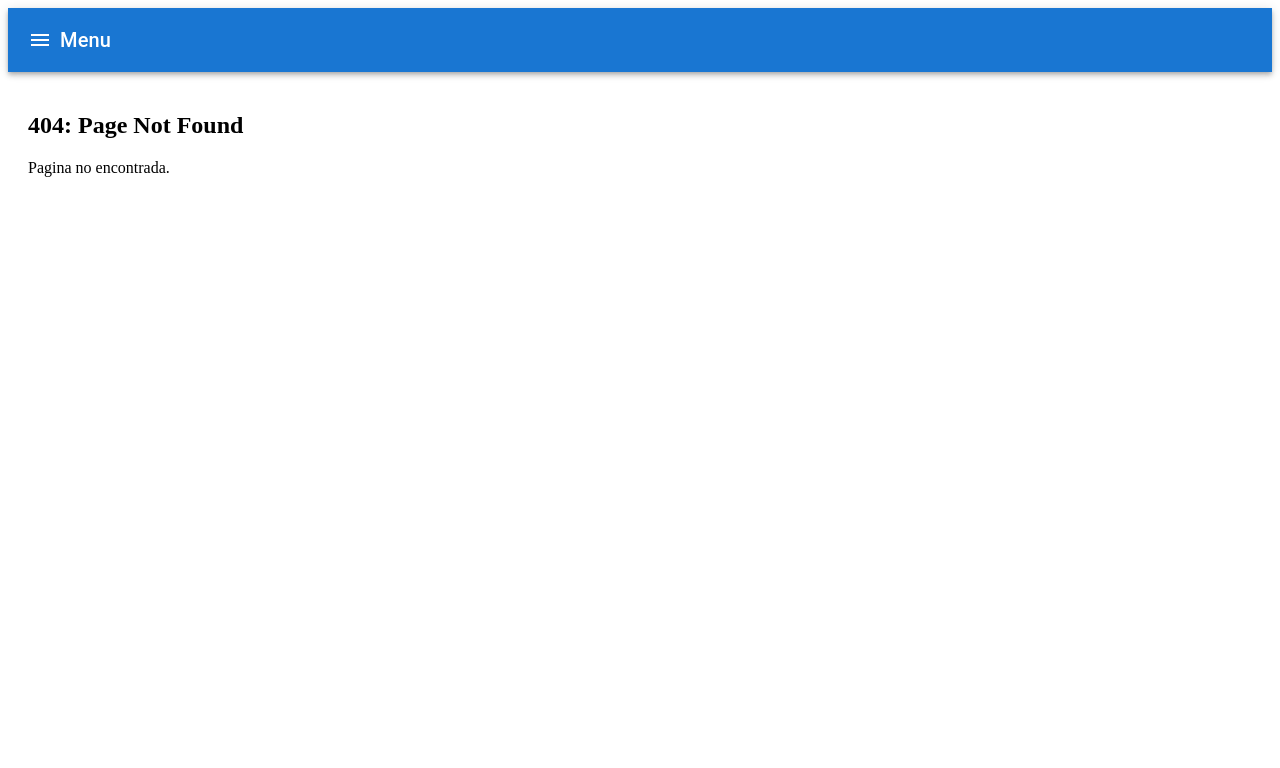
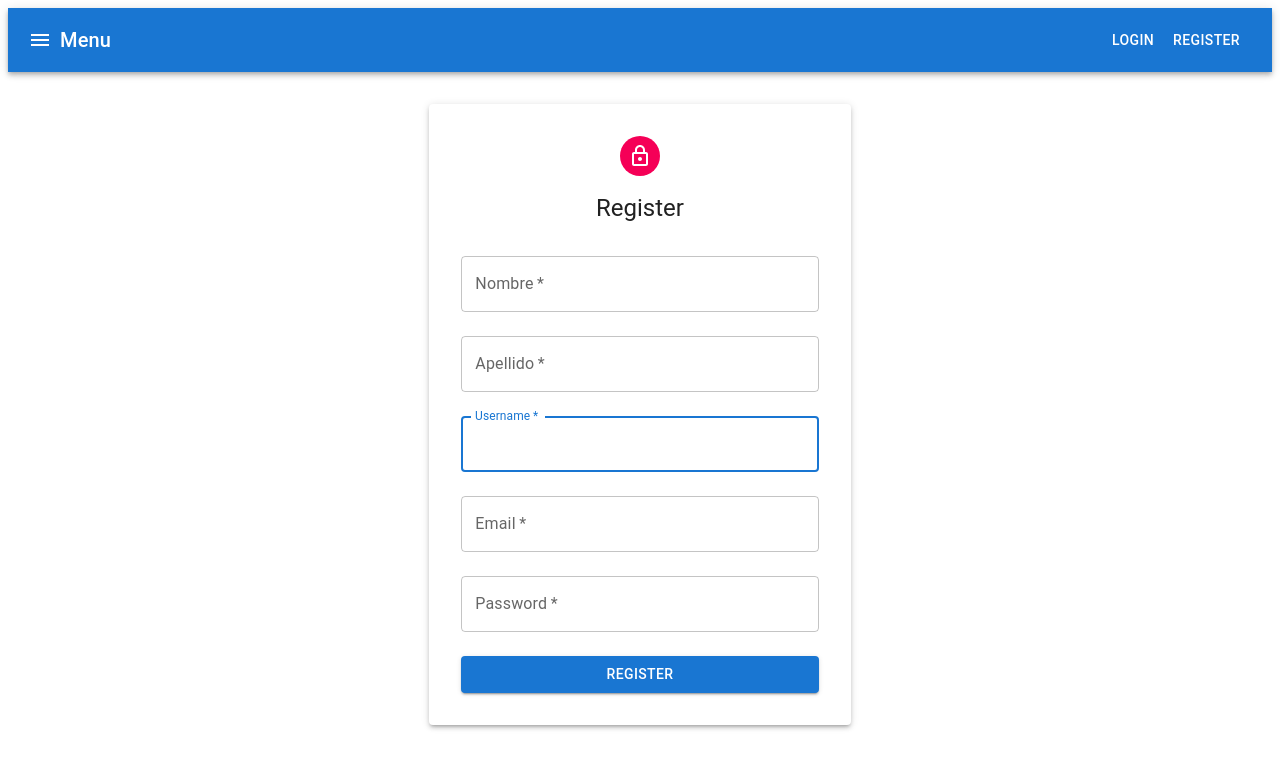
Before and after one commit to matiaspatricio/vivosis_frontend_v2, a React (Create React App) app: page /register in a window 1280 px wide. Before the commit this address had no page. Shown: the top 768 px of the page. Built offline with nearby package versions, Linux system fonts and the light colour scheme.

Commit message:
Se agrega login & register

```diff
--- a/package.json
+++ b/package.json
@@ -17,6 +17,7 @@
     "@testing-library/user-event": "^14.4.3",
     "axios": "^1.4.0",
     "dayjs": "^1.11.9",
+    "js-cookie": "^3.0.5",
     "react": "^18.2.0",
     "react-dom": "^18.2.0",
     "react-router-dom": "^6.14.1",
--- a/src/App.js
+++ b/src/App.js
@@ -14,12 +14,14 @@ import CrearPedido from './components/CrearPedido';
 import ActualizaMasivaPedidos from './components/ActualizaMasivaPedidos';
 import EnviosClientes from './components/EnviosClientes';
 import Stack from '@mui/material/Stack';
-import { BrowserRouter as Router, Routes, Route, Link } from 'react-router-dom';
+import Register from './components/Register';
+import Logout from './components/Logout';
+import { BrowserRouter as Router, Routes, Route, Link, Navigate } from 'react-router-dom';
 import React, { useEffect, useState } from 'react';
-
 import {
   AppBar,
   Toolbar,
+  Button,
   IconButton,
   Typography,
   List,
@@ -28,7 +30,7 @@ import {
   ListItemIcon,
   Drawer,
 } from '@mui/material';
-//import MenuIcon from '@mui/icons-material/Menu';
+
 import MenuSharpIcon from '@mui/icons-material/MenuSharp';
 import HomeIcon from '@mui/icons-material/Home';
 import PersonIcon from '@mui/icons-material/Person';
@@ -38,6 +40,7 @@ import AssignmentIcon from '@mui/icons-material/Assignment';
 import ExpandLessIcon from '@mui/icons-material/ExpandLess';
 import ExpandMoreIcon from '@mui/icons-material/ExpandMore';
 import Collapse from '@mui/material/Collapse';
+import Login from './components/Login';
 
 function Home() {
   return (
@@ -58,6 +61,8 @@ function NoMatch() {
 }
 
 function App() {
+  const [authToken, setAuthToken] = useState(null);
+  const [isAuthenticated, setIsAuthenticated] = useState(false);
   const [drawerOpen, setDrawerOpen] = useState(false);
   const [servicesOpen, setServicesOpen] = useState(false);
 
@@ -75,7 +80,24 @@ function App() {
 
   useEffect(() => {
     document.title = "Sistema de Pedidos";
+    const token = localStorage.getItem('token');
+
+    if (token) {
+      // Si se encuentra un token almacenado, establece el estado de autenticación como logueado
+      setAuthToken(token);
+      setIsAuthenticated(true);
+    }
   }, []);
+
+  const handleLogout = () => {
+    localStorage.removeItem('token');
+    setAuthToken(null);
+    setIsAuthenticated(false);
+  };
+
+  const PrivateRoute = ({ element, ...props }) => {
+    return isAuthenticated ? element : <Navigate to="/login" replace />;
+  };
 
   return (
     <Router>
@@ -87,6 +109,18 @@ function App() {
           <Typography variant="h6" style={{ flexGrow: 1 }}>
             Menu
           </Typography>
+          <div>
+            {isAuthenticated ? (
+              <>
+                <Button color="inherit" component={Link} to="/logout" onClick={handleLogout}>Logout</Button>
+              </>
+            ) : (
+              <>
+                <Button color="inherit" component={Link} to="/login">Login</Button>
+                <Button color="inherit" component={Link} to="/register">Register</Button>
+              </>
+            )}
+          </div>
         </Toolbar>
       </AppBar>
       <Drawer anchor="left" open={drawerOpen} onClose={handleDrawerClose}>
@@ -152,20 +186,23 @@ function App() {
       </Drawer>
       <Routes>
         <Route path="/" element={<Home />} />
-        <Route path="/verclientes" element={<VerClientes />} />
-        <Route path="/verproductos" element={<VerProductos />} />
-        <Route path="/veringresos" element={<VerIngresos />} />
-        <Route path="/verpedidos" element={<VerPedidos />} />
-        <Route path="/modificarcliente/:id" element={<ModificarCliente />} />
-        <Route path="/modificarproducto/:id" element={<ModificarProducto />} />
-        <Route path="/modificaringreso/:id" element={<ModificarIngreso />} />
-        <Route path="/modificarpedido/:id" element={<ModificarPedido />} />
-        <Route path="/crearcliente/" element={<CrearCliente />} />
-        <Route path="/crearproducto/" element={<CrearProducto />} />
-        <Route path="/crearingreso/" element={<CrearIngreso />} />
-        <Route path="/crearpedido/" element={<CrearPedido />} />
-        <Route path="/actualizamasivapedidos/" element={<ActualizaMasivaPedidos />} />
-        <Route path="/enviosclientes/" element={<EnviosClientes />} />
+        <Route path="/verclientes" element={<PrivateRoute element={<VerClientes />} />} />
+        <Route path="/verproductos" element={<PrivateRoute element={<VerProductos />} />} />
+        <Route path="/veringresos" element={<PrivateRoute element={<VerIngresos />} />} />
+        <Route path="/verpedidos" element={<PrivateRoute element={<VerPedidos />} />} />
+        <Route path="/modificarcliente/:id" element={<PrivateRoute element={<ModificarCliente />} />} />
+        <Route path="/modificarproducto/:id" element={<PrivateRoute element={<ModificarProducto />} />} />
+        <Route path="/modificaringreso/:id" element={<PrivateRoute element={<ModificarIngreso />} />} />
+        <Route path="/modificarpedido/:id" element={<PrivateRoute element={<ModificarPedido />} />} />
+        <Route path="/crearcliente/" element={<PrivateRoute element={<CrearCliente />} />} />
+        <Route path="/crearproducto/" element={<PrivateRoute element={<CrearProducto />} />} />
+        <Route path="/crearingreso/" element={<PrivateRoute element={<CrearIngreso />} />} />
+        <Route path="/crearpedido/" element={<PrivateRoute element={<CrearPedido />} />} />
+        <Route path="/actualizamasivapedidos/" element={<PrivateRoute element={<ActualizaMasivaPedidos />} />} />
+        <Route path="/enviosclientes/" element={<PrivateRoute element={<EnviosClientes />} />} />
+        <Route path="/login" element={isAuthenticated ? <Navigate to="/" replace /> : <Login />} />
+        <Route path="/register" element={isAuthenticated ? <Navigate to="/" replace /> : <Register />} />
+        <Route path="/logout" element={isAuthenticated ? <Logout /> : <Navigate to="/login" replace />} />
         <Route path="*" element={<NoMatch />} />
       </Routes>
     </Router>
--- a/src/components/CrearProducto.js
+++ b/src/components/CrearProducto.js
@@ -51,6 +51,7 @@ function CrearProducto() {
   };
 
   const handleSubcategoriaChange = event => {
+
     setSubcategoria(event.target.value);
   };
 
@@ -102,17 +103,22 @@ function CrearProducto() {
       return;
     }
 
+      // Obtener los nombres de la categoría y subcategoría seleccionadas
+      const categoriaSeleccionada = categorias.find(c => c._id === categoria);
+      const subcategoriaSeleccionada = subcategorias.find(s => s._id === subcategoria);
+      const nombreCategoria = categoriaSeleccionada ? categoriaSeleccionada.nombre : '';
+      const nombreSubcategoria = subcategoriaSeleccionada ? subcategoriaSeleccionada.nombre : '';
+
       const nuevoProducto = {
         nombre,
-      categoria,
-      subcategoria,
+        categoria: nombreCategoria,
+        subcategoria: nombreSubcategoria,
         precio,
         costo,
         stock,
         comentarios,
         usuario
 };
-
     fetch('https://vivosis.vercel.app/api/producto/', {
       method: 'POST',
       headers: {
--- /dev/null
+++ b/src/components/Login.js
@@ -0,0 +1,107 @@
+import React, { useState } from "react";
+import { Typography, TextField, Button, Grid, Link, Paper, Avatar, Alert } from "@mui/material";
+import LockOutlinedIcon from "@mui/icons-material/LockOutlined";
+import axios from "axios";
+import { useNavigate } from "react-router-dom";
+
+const AuthForm = () => {
+  const [email, setEmail] = useState("");
+  const [password, setPassword] = useState("");
+  const [loginSuccess, setLoginSuccess] = useState(false);
+  const navigate = useNavigate();
+
+  const handleLogin = async (e) => {
+    e.preventDefault();
+
+    try {
+      const response = await axios.post("http://localhost:3001/api/auth/login", {
+        email,
+        password,
+      });
+
+      const { token } = response.data;
+      console.log("Token de inicio de sesión:", token);
+      localStorage.setItem('token', token); // Guardar el token en el localStorage
+      //Cookies.set('token', token, { expires: 7 }); // La cookie expirará después de 7 días
+      //const token = Cookies.get('token'); // Obtener el token de la cookie
+
+      // Mostrar mensaje de éxito
+      setLoginSuccess(true);
+
+      // Redireccionar al usuario al "/" después de 2 segundos
+      setTimeout(() => {
+        window.location.reload(); // Refrescar la página después de 2 segundos
+      }, 2000);
+    } catch (error) {
+      console.log("Error en el inicio de sesión:", error);
+    }
+  };
+  return (
+    <Grid container justifyContent="center">
+      <Grid item xs={12} sm={8} md={6} lg={4}>
+        <Paper elevation={3} sx={{ padding: "2rem", marginTop: "2rem" }}>
+          <Grid container direction="column" alignItems="center" spacing={2}>
+            <Grid item>
+              <Avatar sx={{ backgroundColor: "#f50057" }}>
+                <LockOutlinedIcon />
+              </Avatar>
+            </Grid>
+            <Grid item>
+              <Typography component="h1" variant="h5">
+                Log in
+              </Typography>
+            </Grid>
+            {loginSuccess && (
+              <Grid item xs={12}>
+                <Alert severity="success" sx={{ marginBottom: "1rem" }}>
+                  Login exitoso. Redireccionando...
+                </Alert>
+              </Grid>
+            )}
+            <Grid item xs={12}>
+              <form onSubmit={handleLogin}>
+                <TextField
+                  variant="outlined"
+                  margin="normal"
+                  required
+                  fullWidth
+                  id="email"
+                  label="Email"
+                  name="email"
+                  autoComplete="email"
+                  autoFocus
+                  value={email}
+                  onChange={(e) => setEmail(e.target.value)}
+                />
+                <TextField
+                  variant="outlined"
+                  margin="normal"
+                  required
+                  fullWidth
+                  name="password"
+                  label="Password"
+                  type="password"
+                  id="password"
+                  autoComplete="current-password"
+                  value={password}
+                  onChange={(e) => setPassword(e.target.value)}
+                />
+                <Button
+                  type="submit"
+                  fullWidth
+                  variant="contained"
+                  color="primary"
+                  sx={{ marginTop: "1rem" }}
+                >
+                  Sign In
+                </Button>
+              </form>
+            </Grid>
+          </Grid>
+        </Paper>
+      </Grid>
+    </Grid>
+  );
+};
+
+export default AuthForm;
--- /dev/null
+++ b/src/components/Register.js
@@ -0,0 +1,128 @@
+import React, { useState } from "react";
+import { Typography, TextField, Button, Grid, Link, Paper, Avatar } from "@mui/material";
+import LockOutlinedIcon from "@mui/icons-material/LockOutlined";
+import axios from "axios";
+
+const Register = () => {
+  const [username, setUsername] = useState("");
+  const [nombre, setNombre] = useState("");
+  const [apellido, setApellido] = useState("");
+  const [email, setEmail] = useState("");
+  const [password, setPassword] = useState("");
+
+  const handleRegister = async (e) => {
+    e.preventDefault();
+
+    try {
+      await axios.post("http://localhost:3001/api/auth/register", {
+        username,
+        nombre,
+        apellido,
+        email,
+        password,
+      });
+
+      console.log("Usuario registrado correctamente");
+    } catch (error) {
+      console.log("Error en el registro:", error);
+    }
+  };
+
+  return (
+    <Grid container justifyContent="center">
+      <Grid item xs={12} sm={8} md={6} lg={4}>
+        <Paper elevation={3} sx={{ padding: "2rem", marginTop: "2rem" }}>
+          <Grid container direction="column" alignItems="center" spacing={2}>
+            <Grid item>
+              <Avatar sx={{ backgroundColor: "#f50057" }}>
+                <LockOutlinedIcon />
+              </Avatar>
+            </Grid>
+            <Grid item>
+              <Typography component="h1" variant="h5">
+                Register
+              </Typography>
+            </Grid>
+            <Grid item xs={12}>
+              <form onSubmit={handleRegister}>
+                <TextField
+                  variant="outlined"
+                  margin="normal"
+                  required
+                  fullWidth
+                  id="nombre"
+                  label="Nombre"
+                  name="nombre"
+                  autoComplete="nombre"
+                  value={nombre}
+                  onChange={(e) => setNombre(e.target.value)}
+                />
+                <TextField
+                  variant="outlined"
+                  margin="normal"
+                  required
+                  fullWidth
+                  id="apellido"
+                  label="Apellido"
+                  name="apellido"
+                  autoComplete="apellido"
+                  value={apellido}
+                  onChange={(e) => setApellido(e.target.value)}
+                />
+                <TextField
+                  variant="outlined"
+                  margin="normal"
+                  required
+                  fullWidth
+                  id="username"
+                  label="Username"
+                  name="username"
+                  autoComplete="username"
+                  autoFocus
+                  value={username}
+                  onChange={(e) => setUsername(e.target.value)}
+                />
+                <TextField
+                  variant="outlined"
+                  margin="normal"
+                  required
+                  fullWidth
+                  id="email"
+                  label="Email"
+                  name="email"
+                  autoComplete="email"
+                  value={email}
+                  onChange={(e) => setEmail(e.target.value)}
+                />
+                <TextField
+                  variant="outlined"
+                  margin="normal"
+                  required
+                  fullWidth
+                  name="password"
+                  label="Password"
+                  type="password"
+                  id="password"
+                  autoComplete="new-password"
+                  value={password}
+                  onChange={(e) => setPassword(e.target.value)}
+                />
+                <Button
+                  type="submit"
+                  fullWidth
+                  variant="contained"
+                  color="primary"
+                  sx={{ marginTop: "1rem" }}
+                >
+                  Register
+                </Button>
+              </form>
+            </Grid>
+          </Grid>
+        </Paper>
+      </Grid>
+    </Grid>
+  );
+};
+
+export default Register;
```
Also changed, not shown: src/components/Logout.js (added), 2 other files (tests, documents, lock files or other folders). Lines whose indentation alone changed are shown as unchanged.
